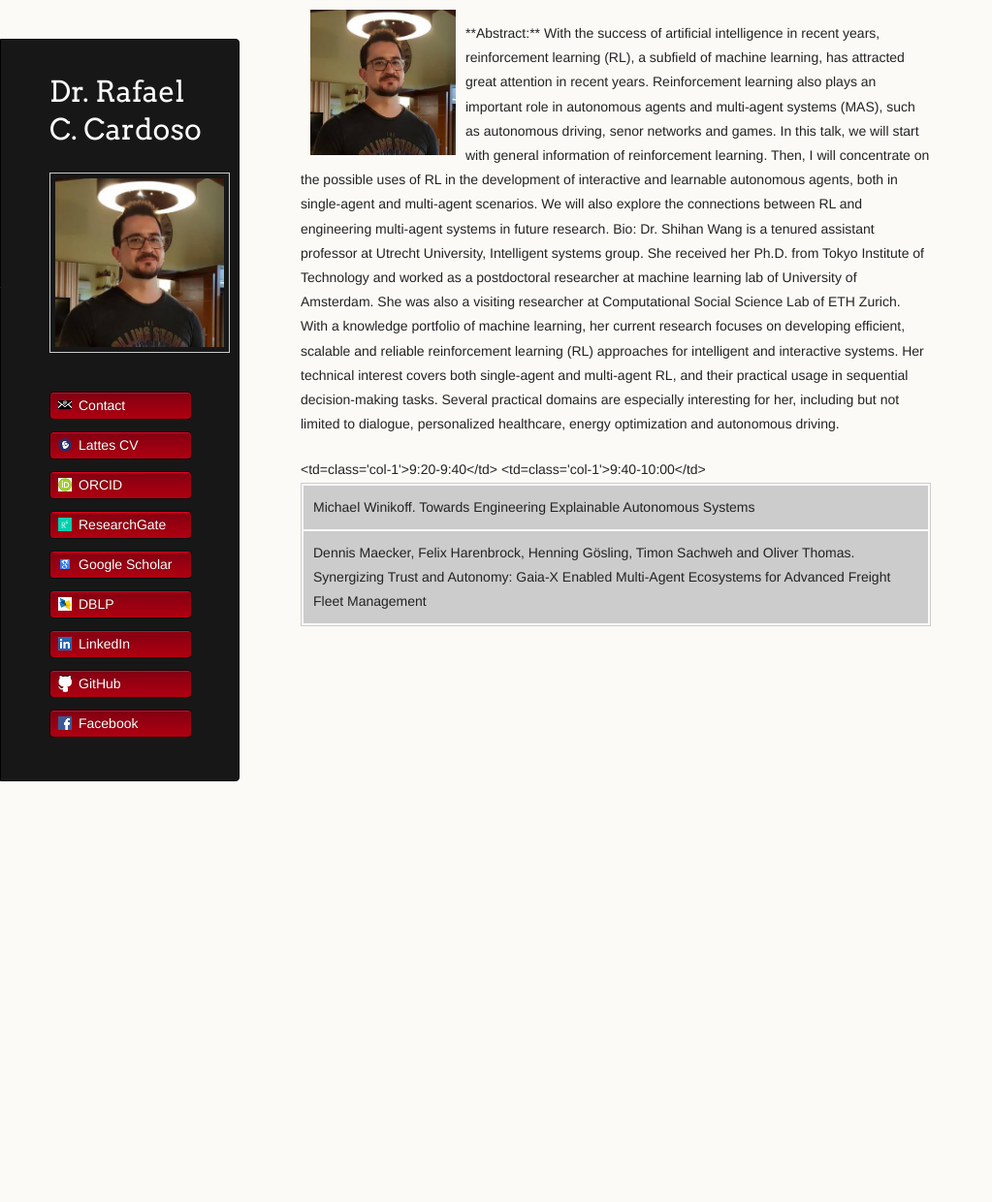
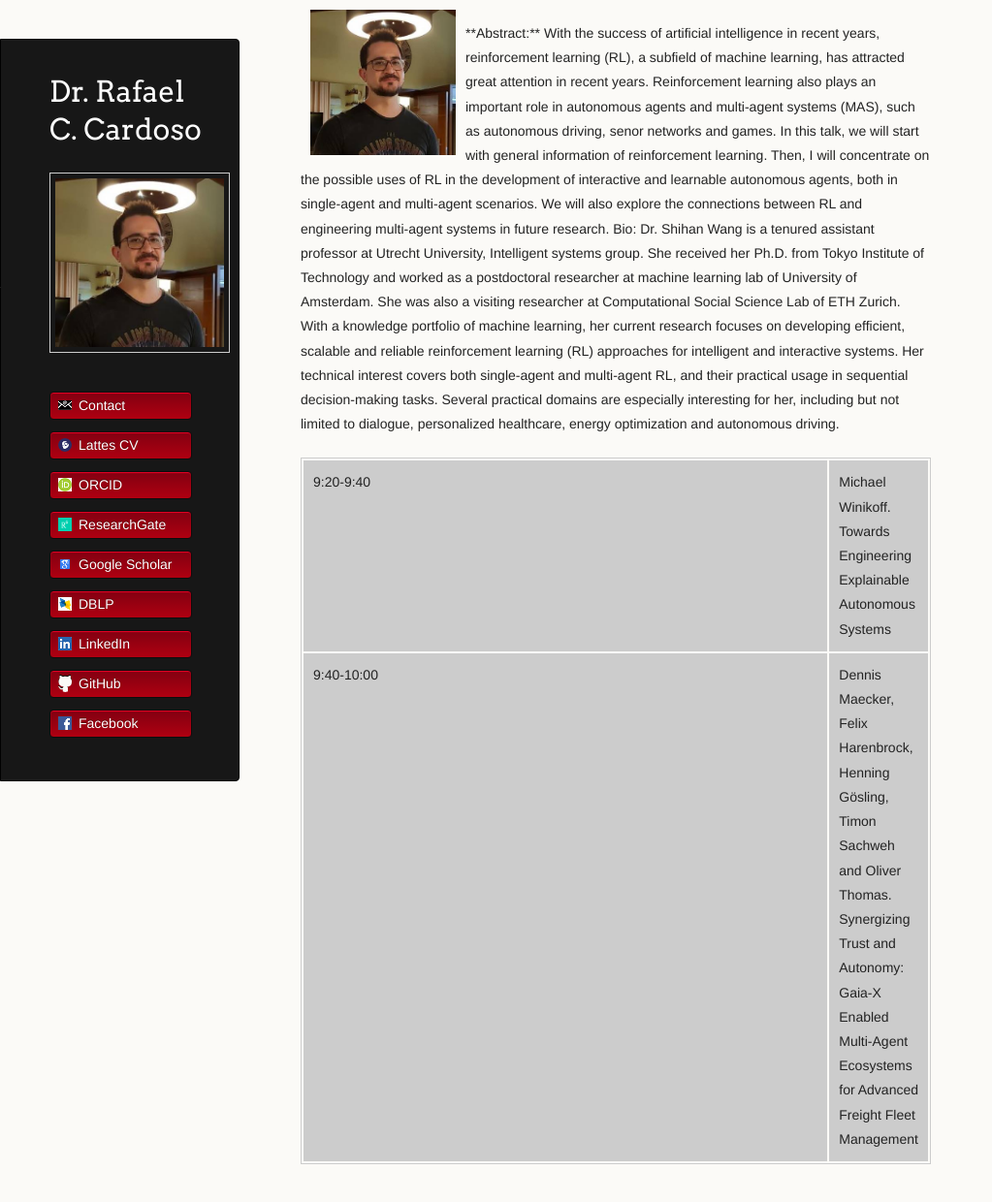
Before and after one commit to rafaelcaue/rafaelcaue.github.io, a Jekyll site: the page built from test.md, in a window 1280 px wide and 1283 px high. Shown: the top 1240 px of the window at 97% size, without its empty margins (0-1023 px from the left). Built offline with Jekyll 4.4.1, drawn with Linux system fonts in a browser that asks for light colours; our own code applies the rules of GitHub Pages for plain Markdown files.

Commit message:
Update test.md

```diff
--- a/test.md
+++ b/test.md
@@ -11,11 +11,11 @@ Bio: Dr. Shihan Wang is a tenured assistant professor at Utrecht University, Int
 
 <table>
   <tr>
-    <td=class='col-1'>9:20-9:40</td>
+    <td class='col-1'>9:20-9:40</td>
     <td>Michael Winikoff. Towards Engineering Explainable Autonomous Systems</td>
   </tr>
   <tr>
-    <td=class='col-1'>9:40-10:00</td>
+    <td class='col-1'>9:40-10:00</td>
     <td>Dennis Maecker, Felix Harenbrock, Henning Gösling, Timon Sachweh and Oliver Thomas. Synergizing Trust and Autonomy: Gaia-X Enabled Multi-Agent Ecosystems for Advanced Freight Fleet Management</td>
   </tr>
 </table>
```
